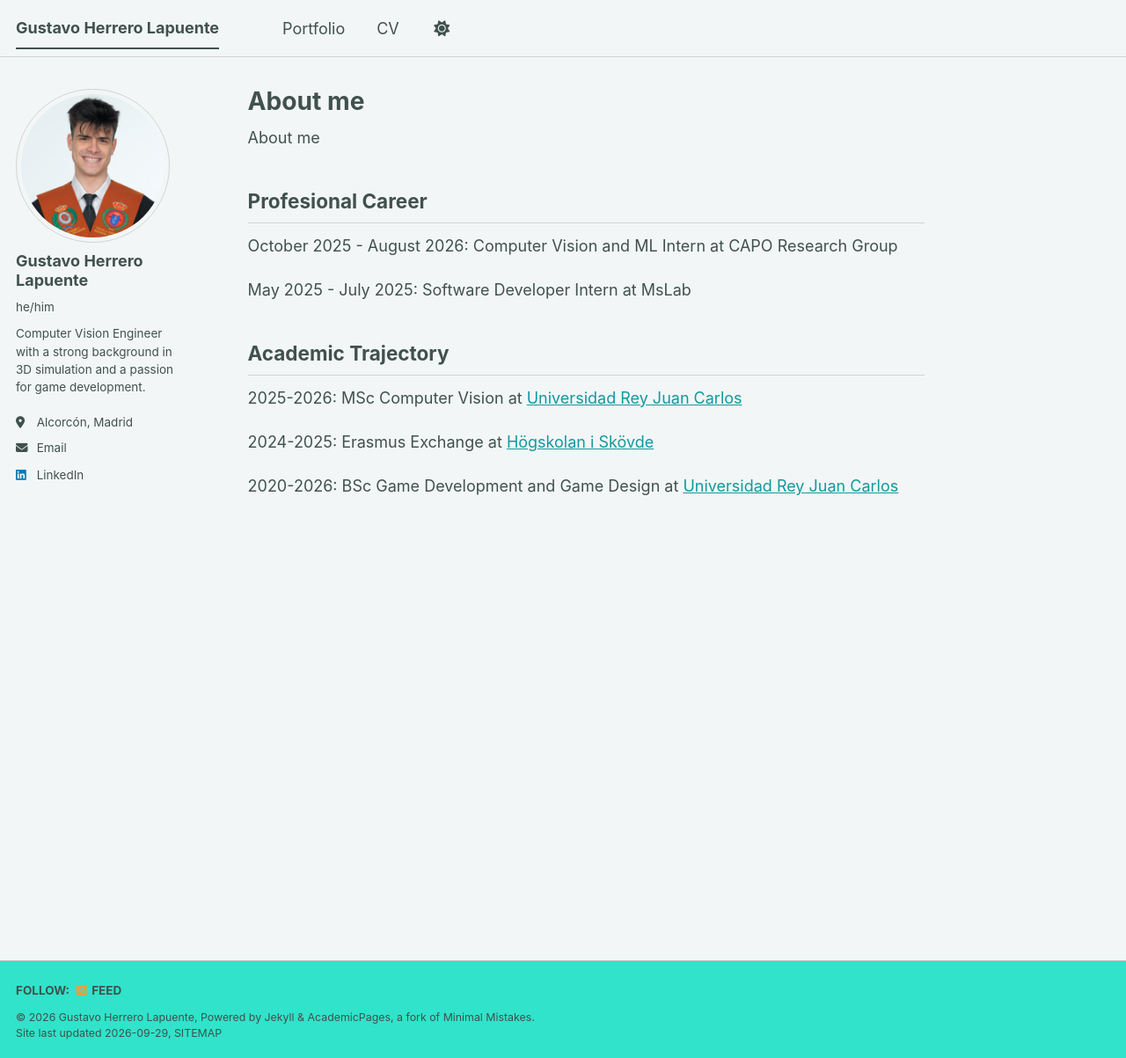
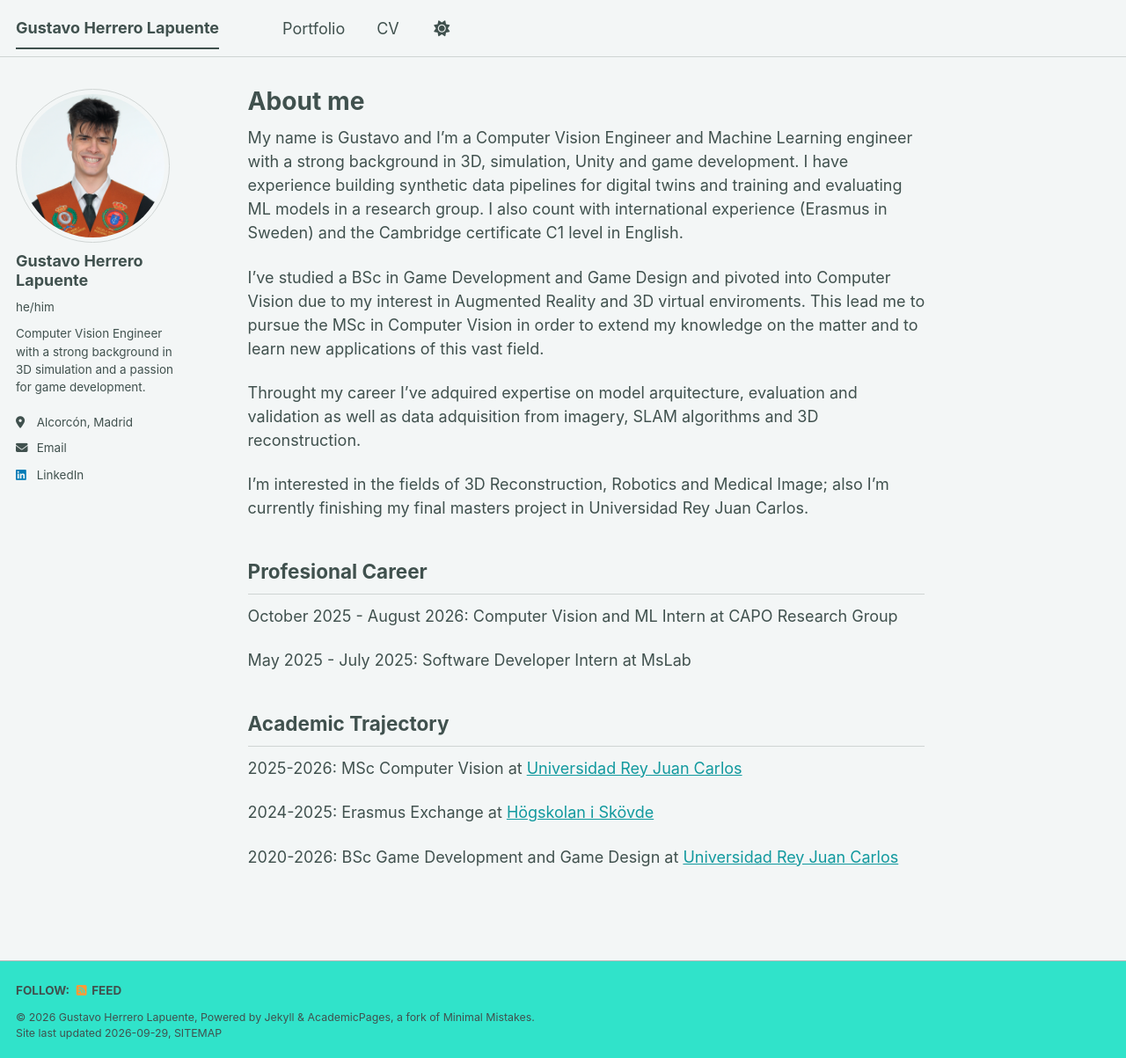
Before and after one commit to gherrerol/gherrerol.github.io, a Jekyll site: the page built from _pages/about.md, in a window 1280 px wide and 1203 px high. Shown: the whole window at 88% size. Built offline with Jekyll 4.4.1, drawn with Linux system fonts in a browser that asks for light colours; a style sheet for code colours, icons or effects is not loaded.

Commit message:
Revise about me section with detailed background
Updated personal introduction and professional background.

```diff
--- a/_pages/about.md
+++ b/_pages/about.md
@@ -7,7 +7,14 @@ redirect_from:
   - /about.html
 ---
 
-About me
+My name is Gustavo and I'm a Computer Vision Engineer and Machine Learning engineer with a strong background in 3D, simulation, Unity and game development. I have experience building synthetic data pipelines for digital twins and training and evaluating ML models in a research group. I also count with international experience (Erasmus in Sweden) and the Cambridge certificate C1 level in English.
+
+I've studied a BSc in Game Development and Game Design and pivoted into Computer Vision due to my interest in Augmented Reality and 3D virtual enviroments. This lead me to pursue the MSc in Computer Vision in order to extend my knowledge on the matter and to learn new applications of this vast field.
+
+Throught my career I've adquired expertise on model arquitecture, evaluation and validation as well as data adquisition from imagery, SLAM algorithms and 3D reconstruction.
+
+I'm interested in the fields of 3D Reconstruction, Robotics and Medical Image; also I’m currently finishing my final masters project in Universidad Rey Juan Carlos.
+
 
 Profesional Career
 ------
```
